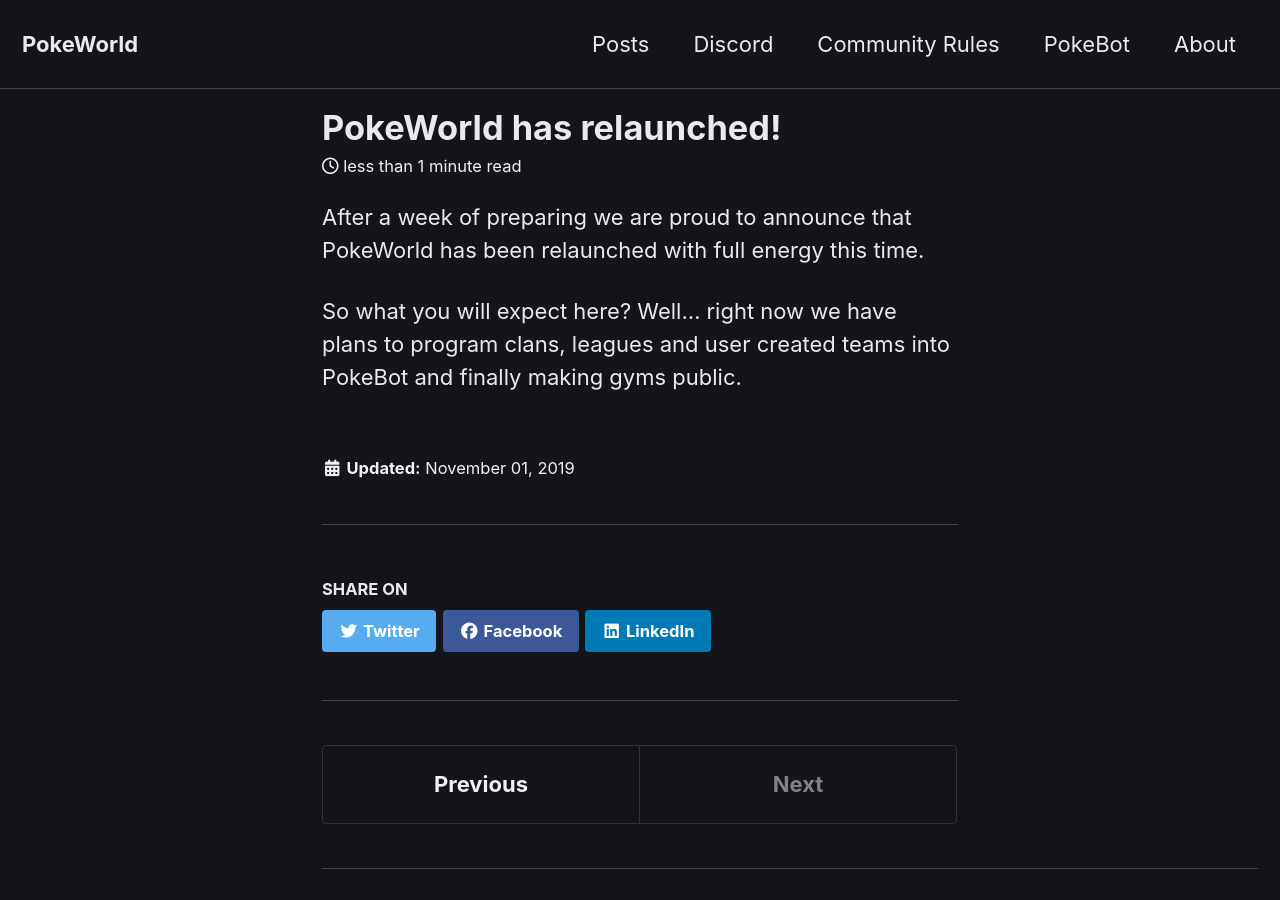
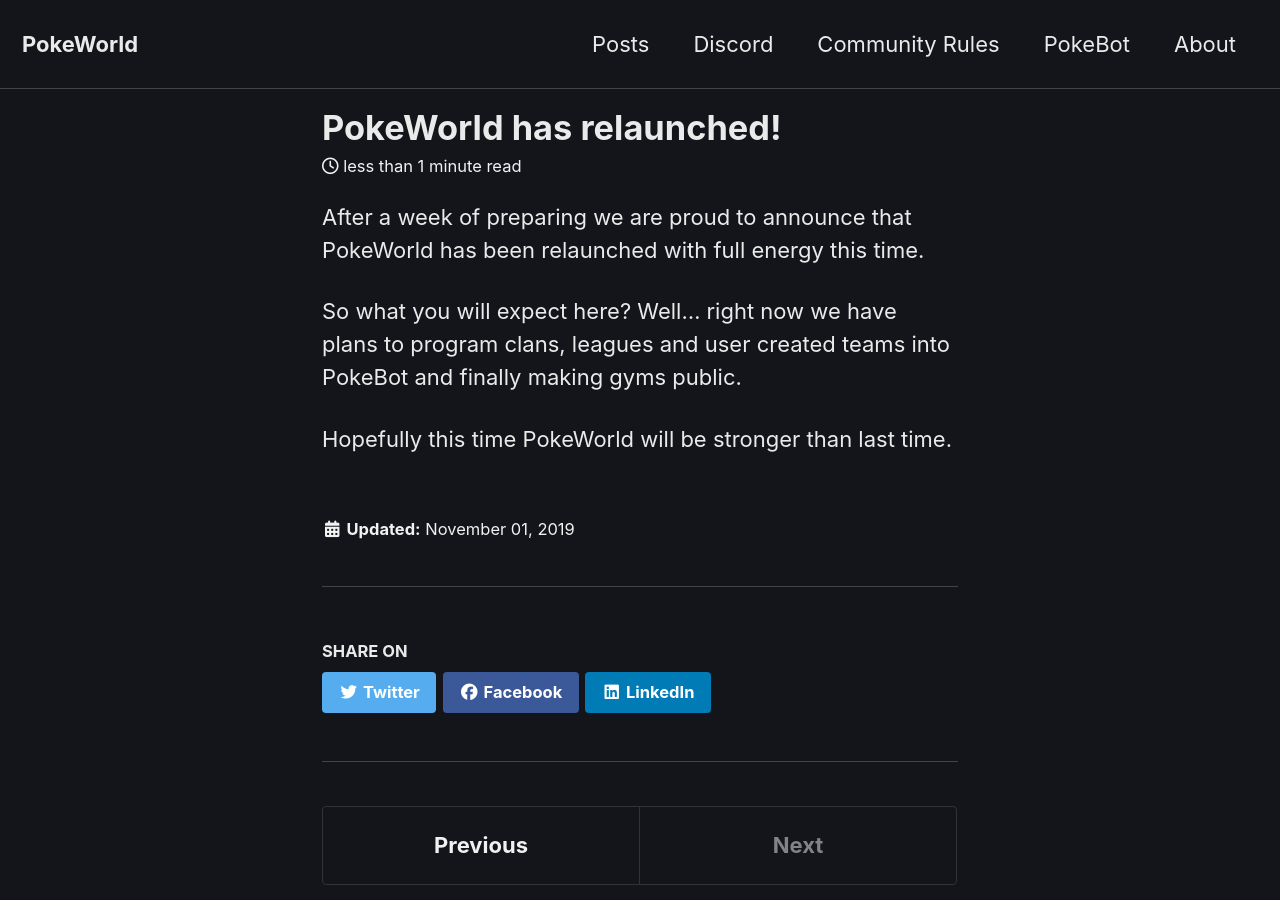
Before and after one commit to UniverseDevGroup/pokeworld-website, a Jekyll site: the page built from _posts/2019-11-01-pokeworld-has-relaunched.md, in a window 1280 px wide and 900 px high. Built offline with Jekyll 4.4.1, drawn with Linux system fonts in a browser that asks for light colours; cached includes are drawn as plain includes; nearby versions of some CDN libraries.

Commit message:
Update Post “2019-11-01-pokeworld-has-relaunched”

```diff
--- a/_posts/2019-11-01-pokeworld-has-relaunched.md
+++ b/_posts/2019-11-01-pokeworld-has-relaunched.md
@@ -4,3 +4,5 @@
 After a week of preparing we are proud to announce that PokeWorld has been relaunched with full energy this time.
 
 So what you will expect here? Well... right now we have plans to program clans, leagues and user created teams into PokeBot and finally making gyms public.
+
+Hopefully this time PokeWorld will be stronger than last time.
```
